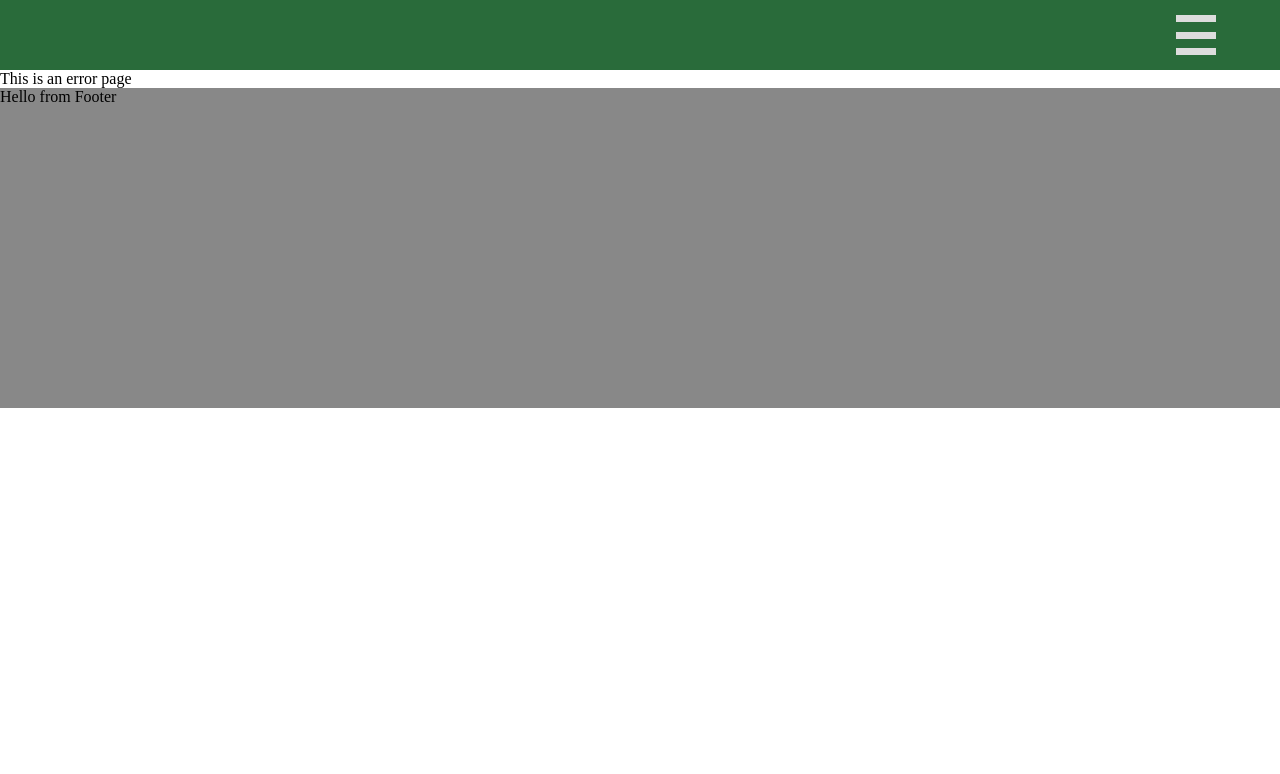
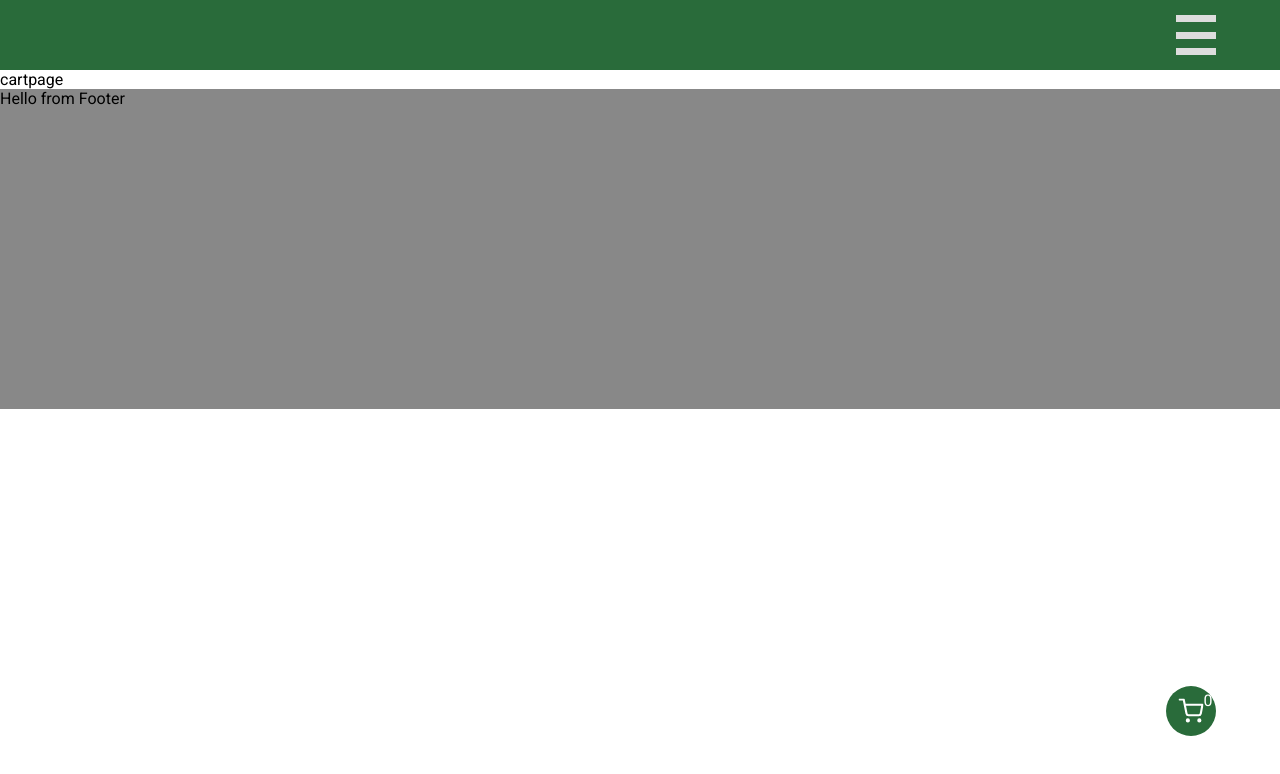
Before and after one commit to juujisai/bento-store, a React (Create React App) app: page /cart in a window 1280 px wide. Shown: the top 774 px of the page. Built offline with nearby package versions, Linux system fonts and the light colour scheme.

Commit message:
wip ItemPage / add cartIcon and cartPage

```diff
--- a/package.json
+++ b/package.json
@@ -8,7 +8,7 @@
     "@testing-library/user-event": "^12.6.3",
     "react": "^17.0.1",
     "react-dom": "^17.0.1",
-    "react-icons": "^4.1.0",
+    "react-icons": "^4.2.0",
     "react-redux": "^7.2.2",
     "react-router-dom": "^5.2.0",
     "react-scripts": "4.0.1",
--- a/public/index.html
+++ b/public/index.html
@@ -24,6 +24,7 @@
       work correctly both with client-side routing and a non-root public URL.
       Learn how to configure a non-root public URL by running `npm run build`.
     -->
+    <link href="https://fonts.googleapis.com/css2?family=Roboto:wght@400;700;900&display=swap" rel="stylesheet">
     <title>Bento shop</title>
   </head>
   <body>
--- a/src/App.js
+++ b/src/App.js
@@ -11,7 +11,7 @@ import { initialStore } from './redux/initialStore'
 
 import { BrowserRouter as Router } from 'react-router-dom'
 
-
+import CartIcon from './components/CartIcon'
 
 const store = createStore(reducer, initialStore)
 
@@ -26,6 +26,7 @@ function App() {
       <Provider store={store}>
         <div className="App">
           <Navigation />
+          <CartIcon />
           <div className="main">
             <Page />
           </div>
--- /dev/null
+++ b/src/components/CartIcon.js
@@ -0,0 +1,20 @@
+import React from 'react';
+import { FiShoppingCart } from 'react-icons/fi'
+import { connect } from 'react-redux'
+import { Link } from 'react-router-dom'
+
+const CartIcon = ({ cart }) => {
+  return (
+    <div className='cart-icon' >
+      <FiShoppingCart />
+      <span className='cart-length'>{cart.length}</span>
+      <Link to='/cart' />
+    </div>
+  );
+}
+
+const mapStateToProps = ({ cart }) => {
+  return { cart }
+}
+
+export default connect(mapStateToProps)(CartIcon);
--- a/src/layout/Page.js
+++ b/src/layout/Page.js
@@ -8,6 +8,7 @@ import News from '../pages/News'
 import Women from '../pages/Women'
 import Men from '../pages/Men'
 import ItemPage from '../pages/ItemPage'
+import CartPage from '../pages/CartPage'
 
 const menuDataComponents = [<Header />, <News />, <Women />, <Men />]
 
@@ -21,6 +22,7 @@ const Page = () => {
       <Switch>
         {menuDataList}
         <Route path={`/shop/items/:id`}><ItemPage /></Route>
+        <Route path='/cart'><CartPage /></Route>
         <ErrorPage />
 
       </Switch>
--- /dev/null
+++ b/src/pages/CartPage.js
@@ -0,0 +1,9 @@
+import React from 'react';
+
+const CartPage = () => {
+  return (
+    <div>cartpage</div>
+  );
+}
+
+export default CartPage;
--- a/src/pages/ItemPage.js
+++ b/src/pages/ItemPage.js
@@ -14,6 +14,10 @@ const ItemPage = ({ itemPage, getItemForPage }) => {
   const idOfItem = useParams().id
 
   const handleClick = () => {
+    const itemN = item
+    typeof itemN.amount === 'undefined' ? itemN.amount = 1 : itemN.amount = itemN.amount + 1
+
+    setItem(itemN)
     setShowAlert(true)
     setTimeout(() => { setShowAlert(false) }, 2000)
   }
--- a/src/redux/initialStore.js
+++ b/src/redux/initialStore.js
@@ -5,4 +5,5 @@ export const initialStore = {
   shopData: shopProductsData,
   dataToShow: [],
   itemPage: { id: null },
+  cart: []
 }
--- a/src/styles/index.css
+++ b/src/styles/index.css
@@ -21,7 +21,7 @@
 
 
 body {
-  /* min-height: 300vh; */
+  font-family: 'Roboto', sans-serif;
   width: 100%;
 }
 
@@ -460,8 +460,49 @@ header {
 }
 
 
+/* cart */
+.cart-icon {
+  position: fixed;
+  right: 5%;
+  bottom: 5vw;
+  width: 50px;
+  height: 50px;
+  background-color: var(--mainDarkGreen);
+  border-radius: 50%;
+  z-index: 3;
+}
+
+.cart-icon svg {
+  position: absolute;
+  left: 50%;
+  top: 50%;
+  transform: translate(-50%, -50%);
+  width: 50%;
+  height: 50%;
+  color: #fff;
+}
 
 
+.cart-length {
+  position: absolute;
+  left: 75%;
+  top: 10%;
+  color: #fff;
+  /* background-color: var(--mainDarkGreen); */
+  /* border-radius: 50%; */
+}
+
+.cart-icon a {
+  display: block;
+  position: absolute;
+  left: 0;
+  top: 0;
+  width: 100%;
+  height: 100%;
+  border-radius: 50%;
+}
+
+/* end of cart */
 
 
 
```
Also changed, not shown: 2 other files (tests, documents, lock files or other folders).
